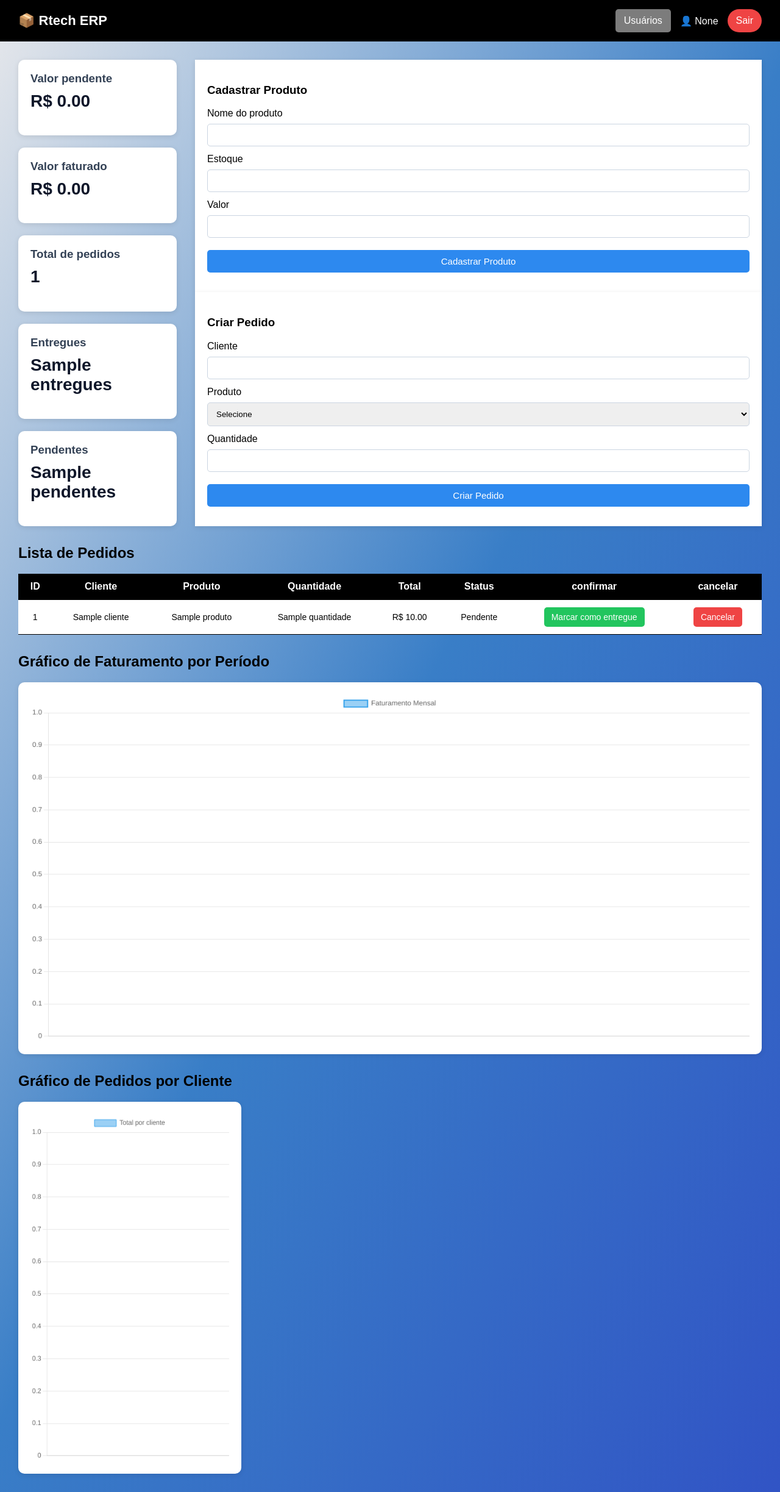
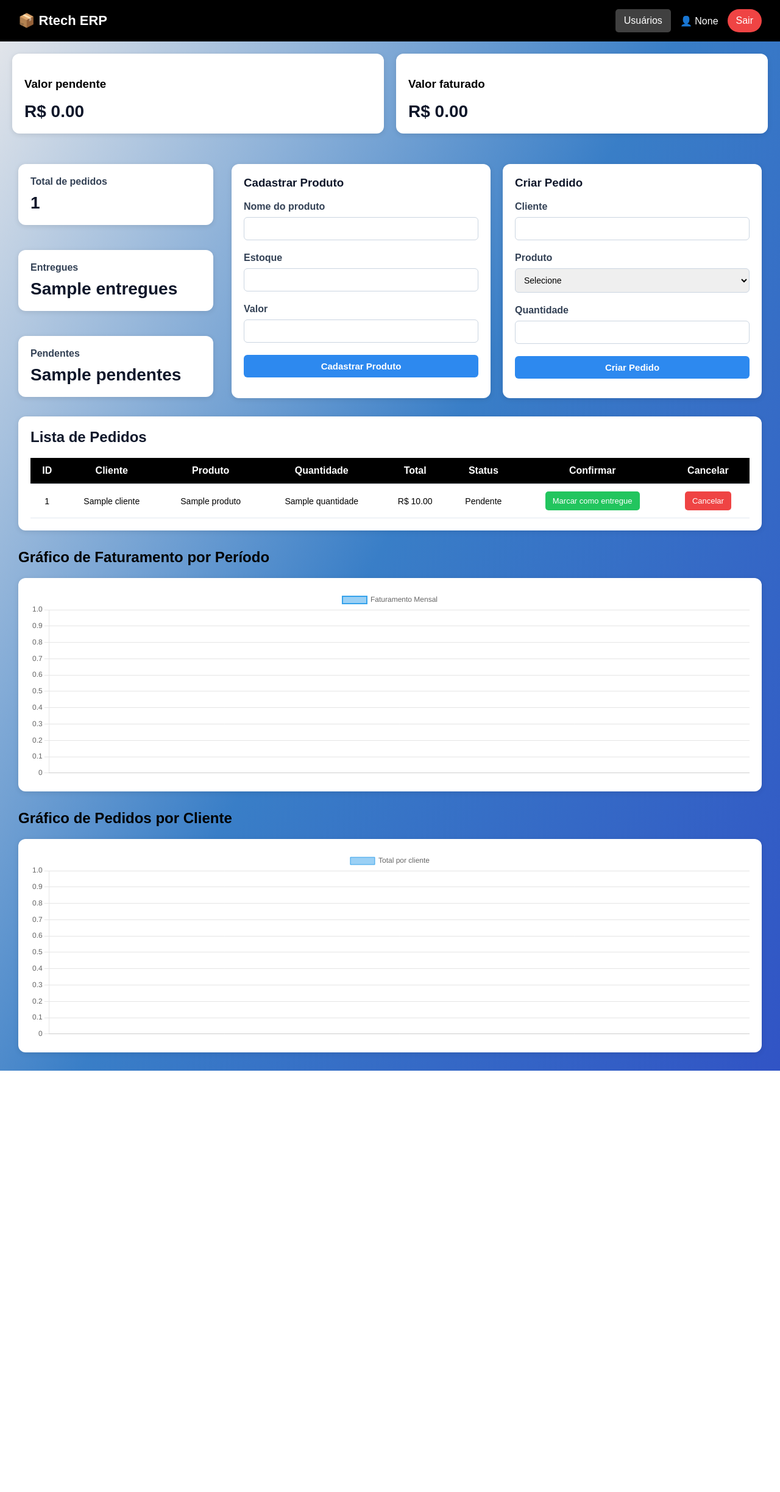
Before and after one commit to Danielreis23-lab/rtech-erp, a Python web app: template templates/pedidos.html in a window 1280 px wide. Shown: the whole page at 61% size. After the commit the page ends 1756 px from the top, so only its background shows below. Run offline with Jinja, Linux system fonts and the light colour scheme; the template is opened without the code that fills it: most values are stand-ins (such as "Sample title", 1, 10 or a date in 2020).

Commit message:
alteraçoes no designer do sistema a atualizaçao das fotos

```diff
--- a/routers/pedidos.py
+++ b/routers/pedidos.py
@@ -110,7 +110,7 @@ def criar_pedido(
     return RedirectResponse("/pedidos/", status_code=303)
 
 
-@router.get("/entregar/{pedido_id}")
+@router.post("/entregar/{pedido_id}")
 def entregar(pedido_id: int, db: Session = Depends(get_db)):
     pedido = db.query(models.Pedido).filter(models.Pedido.id == pedido_id).first()
 
@@ -120,7 +120,7 @@ def entregar(pedido_id: int, db: Session = Depends(get_db)):
 
     return RedirectResponse("/pedidos/", status_code=303)
 
-@router.get("/cancelar/{pedido_id}")
+@router.post("/cancelar/{pedido_id}")
 def cancelar(pedido_id: int, db: Session = Depends(get_db)):
     pedido = db.query(models.Pedido).filter(models.Pedido.id == pedido_id).first()
 
--- a/templates/pedidos.html
+++ b/templates/pedidos.html
@@ -6,10 +6,15 @@
     <script src="https://cdn.jsdelivr.net/npm/chart.js"></script>
 
     <style>
+        * {
+            box-sizing: border-box;
+        }
+
         body {
             font-family: Arial, Helvetica, sans-serif;
             margin: 0;
             background: linear-gradient(120deg, #e7e8eb, #397ec7, #3154c5);
+            min-height: 100vh;
         }
 
         .navbar {
@@ -19,6 +24,38 @@
             background: #000000;
             padding: 15px 30px;
             color: white;
+            flex-wrap: wrap;
+            gap: 15px;
+        }
+
+        .navbar-right {
+            display: flex;
+            gap: 15px;
+            align-items: center;
+            flex-wrap: wrap;
+        }
+
+       .caixa-painel{
+           padding: 20px ;
+
+
+
+       }
+
+       .paineis{
+            display: flex;
+            gap: 20px;
+            align-items: start;
+
+       }
+
+       .painel{
+            background: white;
+            padding: 20px;
+            width: 100%;
+            border-radius: 12px;
+            box-shadow: 0 2px 8px rgba(0,0,0,0.1);
+            justify-content: space-between;
        }
 
         .container {
@@ -26,29 +63,28 @@
         }
 
         .cards-forms {
-            display: flex;
+            display: grid;
+            grid-template-columns: 320px 1fr;
+            gap: 30px;
+            align-items: start;
         }
 
         .cards {
-            display: flex;
-            gap: 20px;
-            flex-wrap: wrap;
-            margin-right: 30px;
-            width: 300px;
+            display: grid;
+            gap: 41px;
         }
 
         .card {
-            flex: 1;
-            min-width: 220px;
             background: white;
             padding: 20px;
-            border-radius: 10px;
+            border-radius: 12px;
             box-shadow: 0 2px 8px rgba(0,0,0,0.1);
         }
 
         .card h3 {
             margin: 0 0 10px 0;
             color: #334155;
+            font-size: 16px;
         }
 
         .numero {
@@ -57,45 +93,57 @@
             color: #0f172a;
         }
 
-        .lista-pedidos {
-            margin-top: 30px;
+        .formularios {
+            display: grid;
+            grid-template-columns: 1fr 1fr;
+            gap: 20px;
         }
 
-        .formularios {
-            display: grid;
-        }
-
-        .forms-produto, .forms-pedido {
+        .forms-produto,
+        .forms-pedido {
             background: white;
             padding: 20px;
             box-shadow: 0 2px 8px rgba(0,0,0,0.1);
+            border-radius: 12px;
         }
 
-        input, select, button {
+        .forms-produto h3,
+        .forms-pedido h3 {
+            margin-top: 0;
+            color: #0f172a;
+        }
+
+        label {
+            display: block;
+            margin-top: 8px;
+            font-weight: 600;
+            color: #334155;
+        }
+
+        input,
+        select,
+        button {
             width: 100%;
             padding: 10px;
             margin-top: 8px;
             margin-bottom: 12px;
-            border-radius: 5px;
+            border-radius: 6px;
             border: 1px solid #cbd5e1;
-            box-sizing: border-box;
+            font-size: 14px;
         }
 
         button {
             border: none;
             color: white;
             cursor: pointer;
+            transition: 0.2s;
         }
 
         .btn {
-            width: 100%;
-            padding: 10px;
             background-color: #2d89ef;
             color: white;
-            border: none;
-            border-radius: 5px;
-            cursor: pointer;
             font-size: 15px;
+            font-weight: bold;
         }
 
         .btn:hover {
@@ -105,14 +153,33 @@
         .btn-entregue {
             background: #22c55e;
             padding: 8px 12px;
-            display: inline-block;
             border-radius: 5px;
             color: white;
-            text-decoration: none;
+            border: none;
+            cursor: pointer;
+            width: auto;
+            font-size: 13px;
+            margin: 0;
         }
 
         .btn-entregue:hover {
             background: #16a34a;
+        }
+
+        .btn-cancelar {
+            background: #ef4444;
+            padding: 8px 12px;
+            border-radius: 5px;
+            color: white;
+            border: none;
+            cursor: pointer;
+            width: auto;
+            font-size: 13px;
+            margin: 0;
+        }
+
+        .btn-cancelar:hover {
+            background: #dc2626;
         }
 
         .logout {
@@ -124,23 +191,38 @@
         }
 
         .usuarios {
-            background: rgba(255, 255, 255, 0.486);
+            background: rgba(255, 255, 255, 0.25);
             padding: 10px 14px;
             border-radius: 5px;
             color: white;
             text-decoration: none;
         }
 
+        .lista-pedidos {
+            margin-top: 30px;
+            background: white;
+            border-radius: 12px;
+            padding: 20px;
+            box-shadow: 0 2px 8px rgba(0,0,0,0.1);
+            overflow-x: auto;
+        }
+
+        .lista-pedidos h2 {
+            margin-top: 0;
+            color: #0f172a;
+        }
+
         table {
             width: 100%;
             border-collapse: collapse;
             margin-top: 15px;
+            min-width: 900px;
         }
 
         th, td {
             padding: 12px;
             text-align: center;
-            border-bottom: 1px solid #000000;
+            border-bottom: 1px solid #e2e8f0;
         }
 
         th {
@@ -148,41 +230,58 @@
             color: white;
         }
 
-
-
         td {
             background: white;
             font-size: 14px;
-        }
-
-        /*CSS separado para cada gráfico */
-        #graficoPedidos {
-            max-width: 30%;
-            background-color: white;
-            padding: 20px;
-            border-radius: 10px;
-            box-shadow: 0 2px 8px rgba(0,0,0,0.1);
-        }
-
-        #graficoFaturamento {
-            max-width: 100%;
-            background-color: white;
-            padding: 20px;
-            border-radius: 10px;
-            box-shadow: 0 2px 8px rgba(0,0,0,0.1);
         }
 
         .bloco {
             margin-top: 30px;
         }
 
-        @media (max-width: 900px) {
+        .grafico-box {
+            background: white;
+            padding: 20px;
+            border-radius: 12px;
+            box-shadow: 0 2px 8px rgba(0,0,0,0.1);
+            height: 350px;
+        }
+
+        .grafico-box canvas {
+            width: 100% !important;
+            height: 100% !important;
+        }
+
+        .acao-form {
+            margin: 0;
+        }
+
+        .texto-status {
+            font-weight: bold;
+            color: #475569;
+        }
+
+        @media (max-width: 1000px) {
+            .cards-forms {
+                grid-template-columns: 1fr;
+            }
+
             .formularios {
                 grid-template-columns: 1fr;
             }
+        }
 
-            #graficoPedidos, #graficoFaturamento {
-                max-width: 100%;
+        @media (max-width: 600px) {
+            .container {
+                padding: 15px;
+            }
+
+            .numero {
+                font-size: 22px;
+            }
+
+            .navbar {
+                padding: 15px;
             }
         }
     </style>
@@ -194,11 +293,25 @@
             📦 Rtech ERP
         </div>
 
-    <div style="display:flex; gap:15px; align-items:center;">
+        <div class="navbar-right">
             <a class="usuarios" href="/usuarios/">Usuários</a>
             <span>👤 {{ request.cookies.get('user') }}</span>
             <a class="logout" href="/logout">Sair</a>
         </div>
+    </div>
+    <div class="caixa-painel">
+        <div class="paineis">
+                <div class="painel">
+                    <h3>Valor pendente</h3>
+                    <div class="numero">R$ {{ "%.2f"|format(valor_pendente) }}</div>
+                </div>
+
+                <div class="painel">
+                    <h3>Valor faturado</h3>
+                    <div class="numero">R$ {{ "%.2f"|format(total_faturado) }}</div>
+                </div>
+        </div>
+
     </div>
 
     <div class="container">
@@ -207,21 +320,15 @@
 
             <div class="cards">
                 <div class="card">
-                <h3>Valor pendente</h3>
-                <div class="numero">R$ {{ "%.2f"|format(valor_pendente)}}</div>
-            </div>
-            <div class="card">
-                <h3>Valor faturado</h3>
-                <div class="numero">R$ {{ "%.2f"|format(total_faturado) }}</div>
-            </div>
-            <div class="card">
                     <h3>Total de pedidos</h3>
                     <div class="numero">{{ total_pedidos }}</div>
                 </div>
+
                 <div class="card">
                     <h3>Entregues</h3>
                     <div class="numero">{{ entregues }}</div>
                 </div>
+
                 <div class="card">
                     <h3>Pendentes</h3>
                     <div class="numero">{{ pendentes }}</div>
@@ -268,6 +375,7 @@
                     </form>
                 </div>
             </div>
+
         </div>
 
         <div class="lista-pedidos">
@@ -281,8 +389,8 @@
                     <th>Quantidade</th>
                     <th>Total</th>
                     <th>Status</th>
-                <th>confirmar</th>
-                <th>cancelar</th>
+                    <th>Confirmar</th>
+                    <th>Cancelar</th>
                 </tr>
 
                 {% for pedido in pedidos %}
@@ -293,36 +401,47 @@
                     <td>{{ pedido.quantidade }}</td>
                     <td>R$ {{ "%.2f"|format(pedido.total) }}</td>
                     <td>{{ pedido.status }}</td>
+
                     <td>
                         {% if pedido.status != "Entregue" and pedido.status != "Cancelado" %}
-                        <a class="btn-entregue" href="/pedidos/entregar/{{ pedido.id }}">Marcar como entregue</a>
+                            <form class="acao-form" method="post" action="/pedidos/entregar/{{ pedido.id }}">
+                                <button type="submit" class="btn-entregue">Marcar como entregue</button>
+                            </form>
                         {% elif pedido.status == "Entregue" %}
                             ✅
                         {% else %}
-                    "Compra cancelada"
+                            <span class="texto-status">Compra cancelada</span>
                         {% endif %}
                     </td>
+
                     <td>
-                    {% if pedido.status != "Cancelado" %}
-                        <a class="btn-entregue" href="/pedidos/cancelar/{{ pedido.id }}" style="background: #ef4444;">Cancelar</a>
+                        {% if pedido.status != "Cancelado" and pedido.status != "Entregue" %}
+                            <form class="acao-form" method="post" action="/pedidos/cancelar/{{ pedido.id }}">
+                                <button type="submit" class="btn-cancelar">Cancelar</button>
+                            </form>
+                        {% elif pedido.status == "Cancelado" %}
+                            ❌
                         {% else %}
-                        ❌
+                            —
                         {% endif %}
+                    </td>
                 </tr>
                 {% endfor %}
             </table>
         </div>
 
-    <!--  Gráfico de Faturamento por Período -->
         <div class="bloco">
             <h2>Gráfico de Faturamento por Período</h2>
+            <div class="grafico-box">
                 <canvas id="graficoFaturamento"></canvas>
             </div>
+        </div>
 
-    <!-- Gráfico de Pedidos por Cliente -->
         <div class="bloco">
             <h2>Gráfico de Pedidos por Cliente</h2>
+            <div class="grafico-box">
                 <canvas id="graficoPedidos"></canvas>
+            </div>
         </div>
 
     </div>
@@ -331,7 +450,7 @@
         const labels = {{ grafico_labels | tojson }};
         const values = {{ grafico_values | tojson }};
 
-    const ctx = document.getElementById('graficoPedidos').getContext('2d');
+        const ctx = document.getElementById('graficoPedidos');
 
         new Chart(ctx, {
             type: 'bar',
@@ -345,6 +464,7 @@
             },
             options: {
                 responsive: true,
+                maintainAspectRatio: false,
                 scales: {
                     y: {
                         beginAtZero: true
@@ -358,7 +478,7 @@
         const labelsFaturamento = {{ faturamento_labels | tojson }};
         const valuesFaturamento = {{ faturamento_values | tojson }};
 
-    const ctxFaturamento = document.getElementById('graficoFaturamento').getContext('2d');
+        const ctxFaturamento = document.getElementById('graficoFaturamento');
 
         new Chart(ctxFaturamento, {
             type: 'line',
@@ -374,8 +494,11 @@
             },
             options: {
                 responsive: true,
+                maintainAspectRatio: false,
                 scales: {
-                y: { beginAtZero: true }
+                    y: {
+                        beginAtZero: true
+                    }
                 }
             }
         });
```
Also changed, not shown: Imagens do sistema/Captura de tela 2026-03-27 144129.png (deleted), Imagens do sistema/Captura de tela 2026-03-27 144546.png (deleted), Imagens do sistema/Captura de tela 2026-03-27 144736.png (deleted), Imagens do sistema/Pagina principal.png (added), Imagens do sistema/pagina.principal.png (added), Imagens do sistema/pagina.principal2.png (added), Imagens do sistema/pagina.principal3.png (added), Imagens do sistema/pagina.principal4.png (added). Lines whose indentation alone changed are shown as unchanged.
